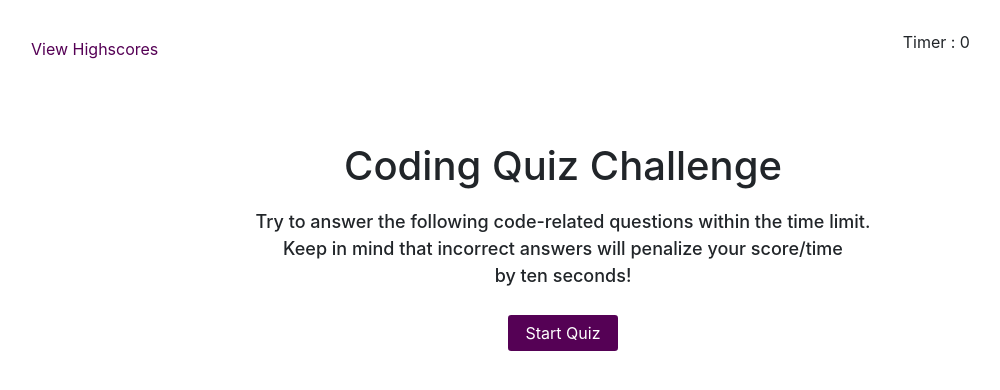
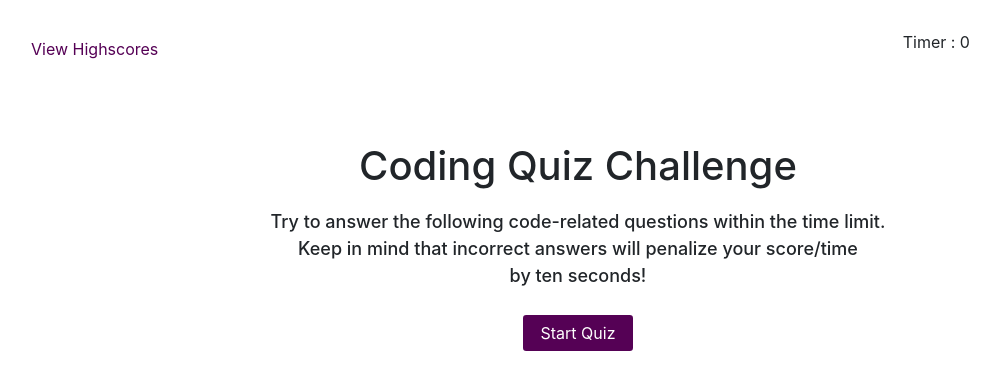
Before and after one commit to bettycode/Code-Quiz, a plain HTML site: page index.html in a window 1280 px wide. Shown: the whole page, without its empty margins (77-1077 px from the left). Drawn offline with nearby package versions, Linux system fonts and the light colour scheme.

Commit message:
final commit

```diff
--- a/index.html
+++ b/index.html
@@ -21,7 +21,7 @@
 
             </div>
         </header>
-        <main>
+        <main class="row justify-content-md-center">
             <div class="row">
                 <div id="start-page" class="container hide">
                     <h1>Coding Quiz Challenge</h1>
--- a/quiz.js
+++ b/quiz.js
@@ -268,9 +268,6 @@ function highscore(){
 
 
 
-
-
-
 function quizEnd() {
 
   clearInterval(timeInterval);
```
